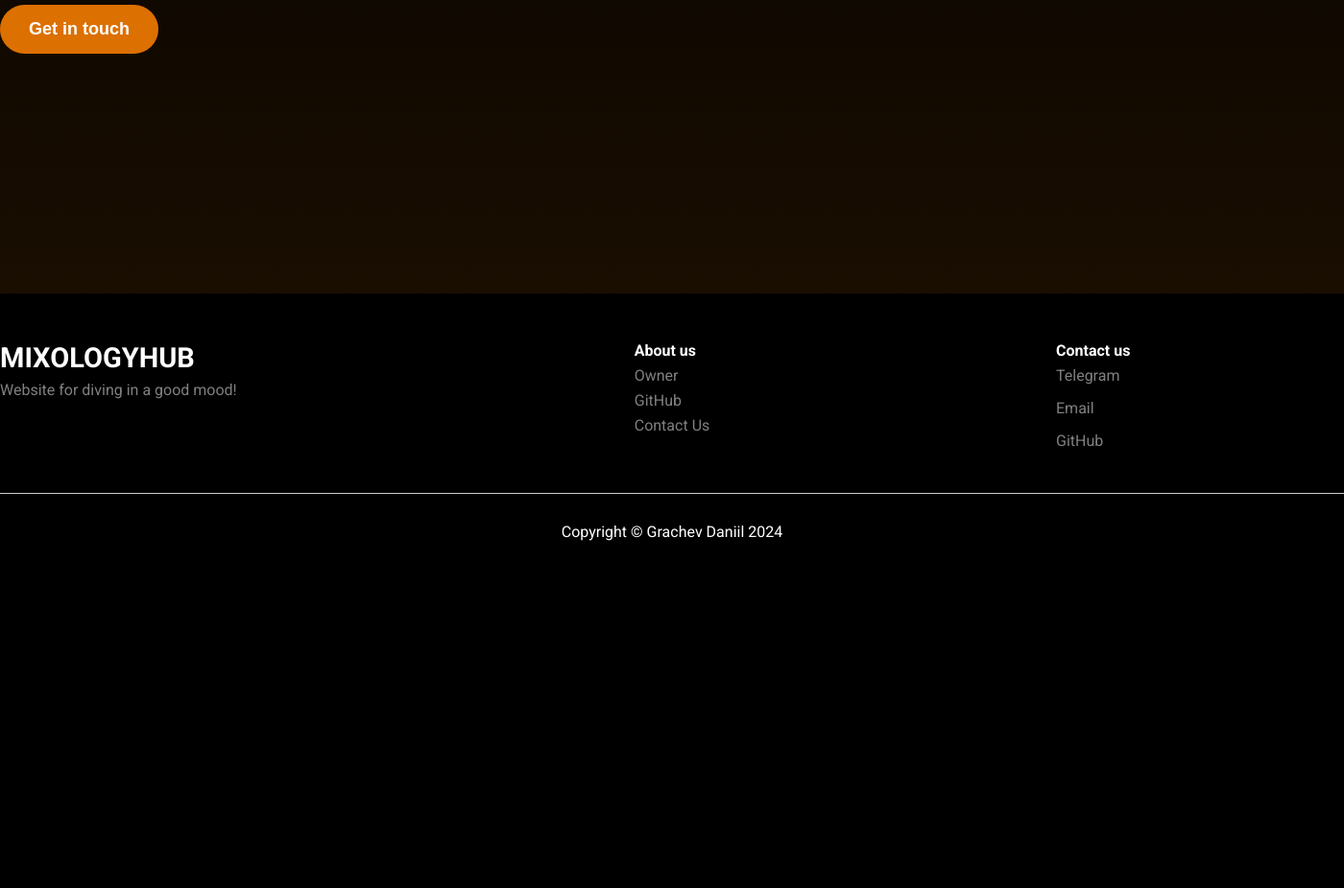
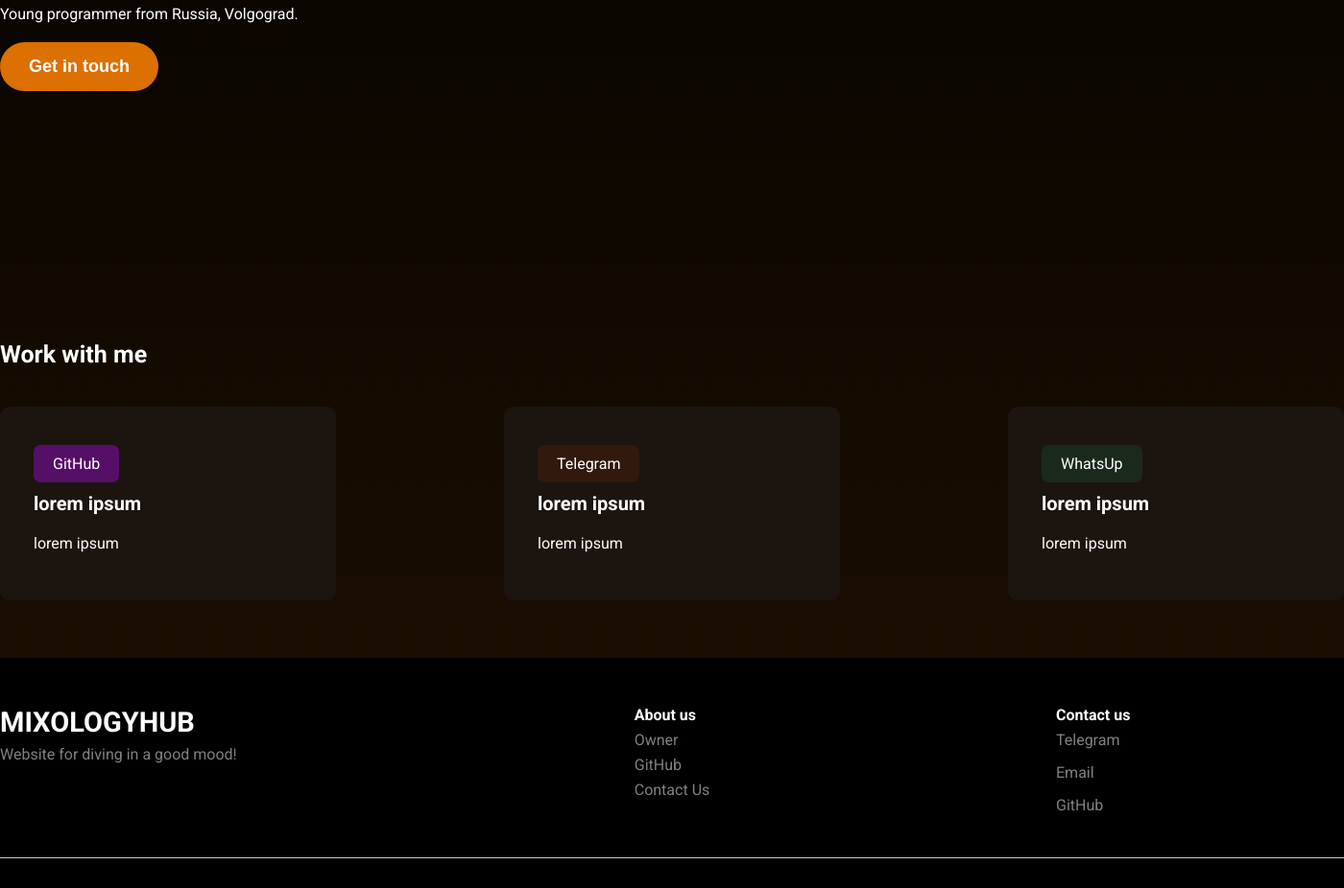
Before and after one commit to DaniilGrachev/phpWebSite, a PHP site: page /view/templates/about.php in a window 1400 px wide. Shown: the part 473-1399 px from the top of the page at 96% size. Before the commit the page ends 1037 px from the top, so only its background shows below. Run offline with PHP 8.4, Linux system fonts and the light colour scheme.

Commit message:
uploaded image and social blocks

```diff
--- a/src/view/templates/about.php
+++ b/src/view/templates/about.php
@@ -16,18 +16,40 @@
                 <li><a href="#">Find</a></li>
                 <li><a href="#">Profile</a></li>
                 <li class="active"><a href="\phpWebSite\src\view\templates\about.php">About Us</a></li>
-                <li class="btn"><a href="#">Contacts</a></li>
+                <li class="btn"><a href="\phpWebSite\src\view\templates\contacts.php">Contacts</a></li>
             </ul>
         </nav>
     </header>
 
         <div class="hero-about container">
             <div class="info">
-                <h1>danya grachev</h1>
-                <p>backend/python developer</p>
+                <h1>Daniil Grachev</h1>
+                <h3>Junior Python/PHP Developer</h3>
+                <p>Young programmer from Russia, Volgograd.</p>
                 <button class="btn">Get in touch</button>
             </div>
-            <img src="" alt="">
+            <img src="/phpWebSite/assets/images/me-about.jpg" alt="Daniil Grachev">
+        </div>
+
+        <div class="container work">
+            <h2>Work with me</h2>
+            <div class="blocks">
+                <div class="block">
+                    <span class="badge purple">GitHub</span>
+                    <h3>lorem ipsum</h3>
+                    <p>lorem ipsum</p>
+                </div>
+                <div class="block">
+                    <span class="badge brown">Telegram</span>
+                    <h3>lorem ipsum</h3>
+                    <p>lorem ipsum</p>
+                </div>
+                <div class="block">
+                    <span class="badge green">WhatsUp</span>
+                    <h3>lorem ipsum</h3>
+                    <p>lorem ipsum</p>
+                </div>
+            </div>
         </div>
     </div>
 
```
